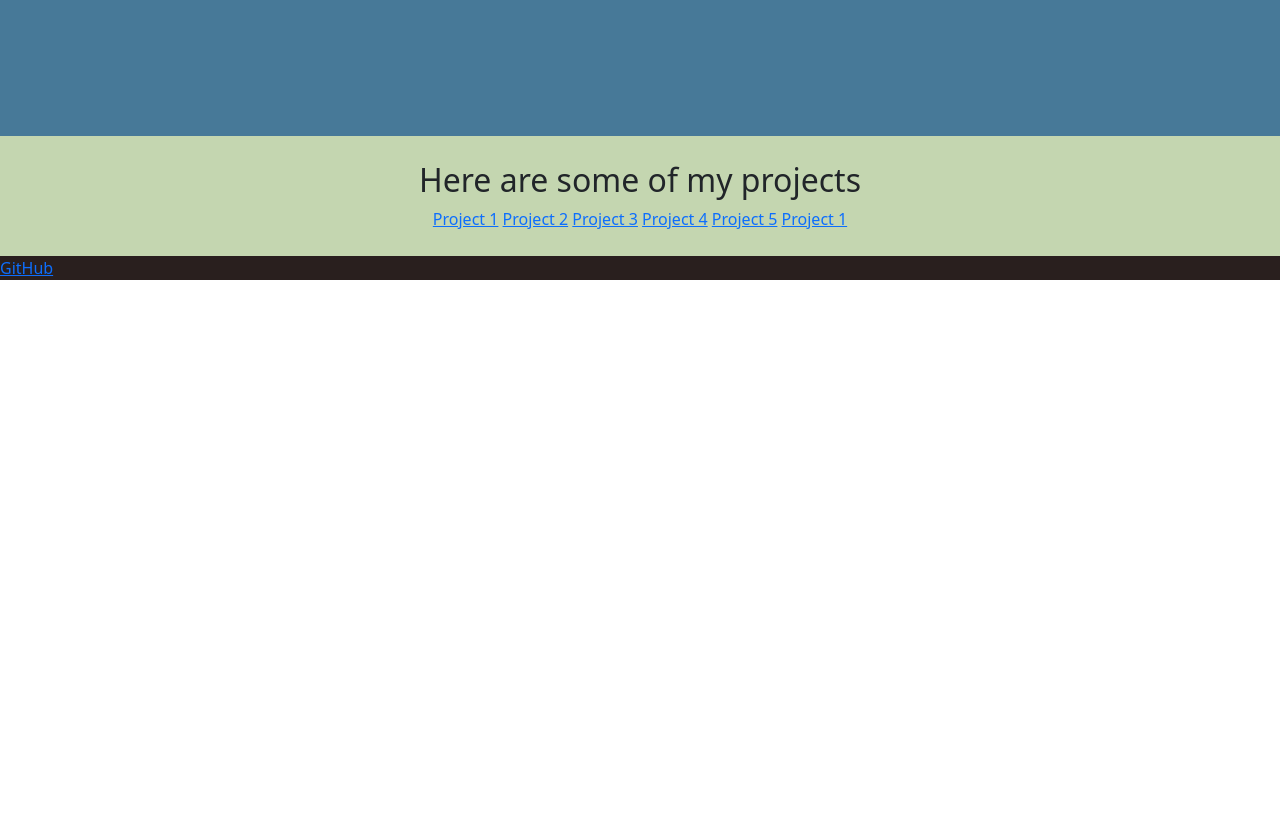
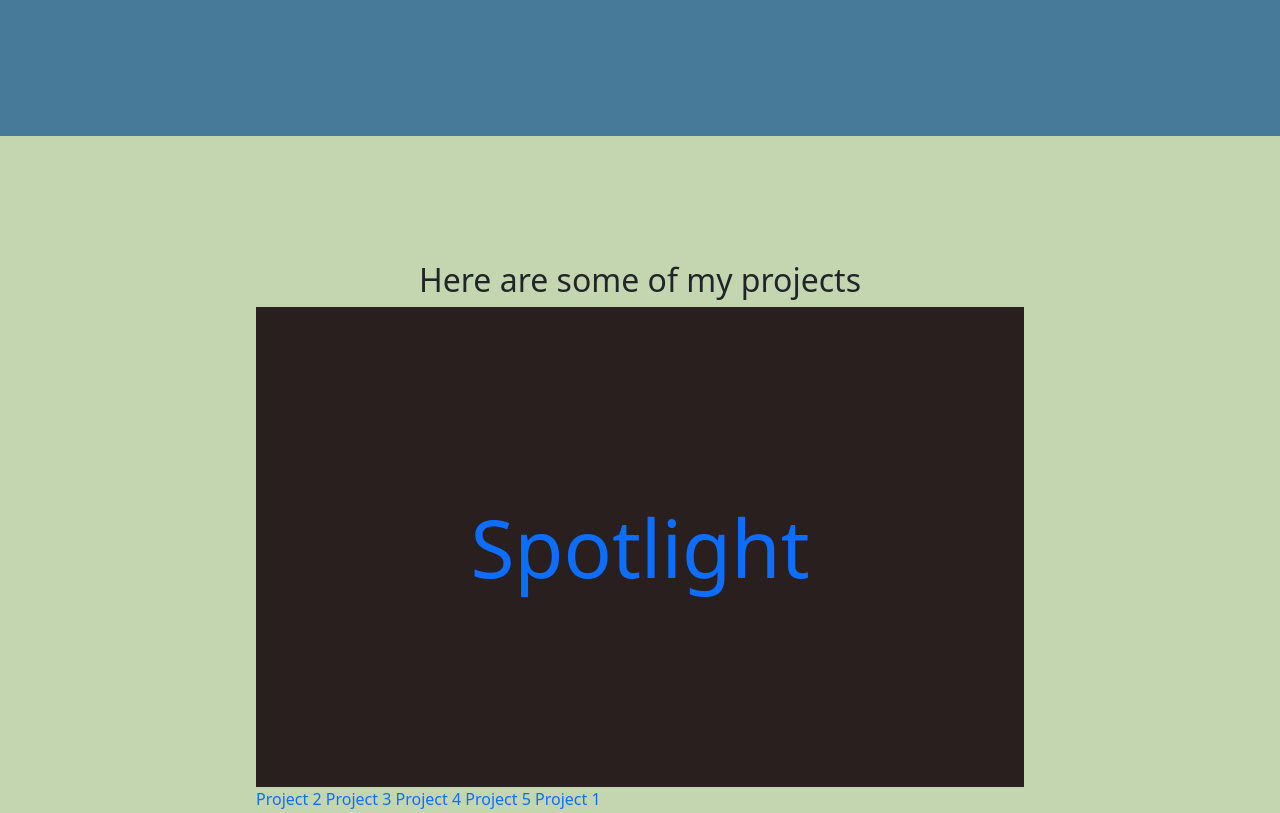
Before and after one commit to tlq68/Portfolio, a plain HTML site: page index.html in a window 1280 px wide. Shown: the part 720-1533 px from the top of the page. Before the commit the page ends 1000 px from the top, so only its background shows below. Drawn offline with nearby package versions, Linux system fonts and the light colour scheme.

Commit message:
Adjusts Welcome and Project Sections

```diff
--- a/index.html
+++ b/index.html
@@ -21,7 +21,7 @@
       <div class="collapse navbar-collapse" id="navbarsExample03">
         <ul class="navbar-nav ms-auto mb-2 mb-sm-0">
           <li class="nav-item">
-            <a id='spotlight-link' class="nav-link active" aria-current="page" href="#">Spotlight</a>
+            <a id='spotlight-link' class="nav-link active" aria-current="page" href="#spotlight">Spotlight</a>
           </li>
           <li class="nav-item">
             <a class="nav-link" href="#">Projects</a>
@@ -41,10 +41,13 @@
   <section id="projects">
         <div>
           <h2>Here are some of my projects</h2>
-
         </div>
         <div class="projects-grid">
-          <a href="" target="_blank" class="project project-tile">Project 1</a>
+            <a id='spotlight' href="" target="_blank" class="project project-tile">
+              <div class="spotlight-container">
+                <div>Spotlight</div>
+              </div>
+            </a>
           <a href="" target="_blank" class="project project-tile">Project 2</a>
           <a href="" target="_blank" class="project project-tile">Project 3</a>
           <a href="" target="_blank" class="project project-tile">Project 4</a>
--- a/src/styles.css
+++ b/src/styles.css
@@ -10,6 +10,10 @@ nav {
   position: absolute;
   top: 0;
   background-color: var(--black-color);
+}
+
+a {
+  text-decoration: none;
 }
 
 .navbar-brand, #spotlight-link {
@@ -55,6 +59,7 @@ nav {
 #projects {
   background-color: var(--gray-color);
   padding: 25px;
+  min-height: 100vh;
 
   display: flex;
   flex-direction: column;
@@ -62,6 +67,18 @@ nav {
   align-items: center;
 }
 
+.spotlight-container, .spotlight-container > div {
+  display: flex;
+  justify-content: center;
+  align-items: center;
+}
+
+.spotlight-container > div {
+  font-size: 5rem;
+  background-color: var(--black-color);
+  width: 60vw;
+  height: 60vh;
+}
 
 footer {
   background-color: var(--black-color);
```
Also changed, not shown: 1 other file.
